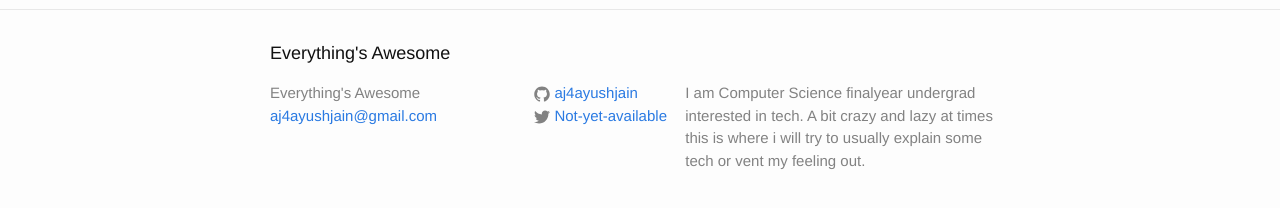
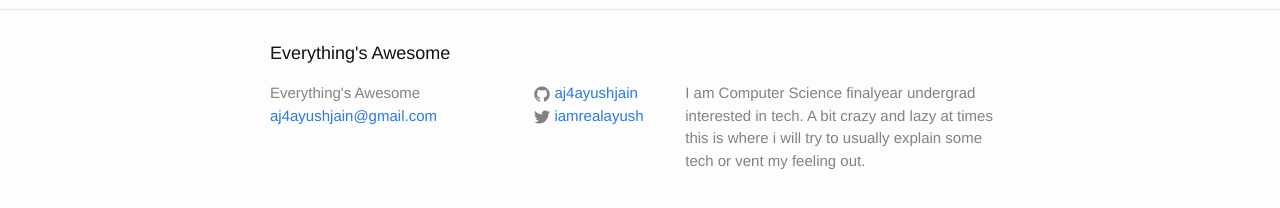
Before and after one commit to aj4ayushjain/aj4ayushjain.github.io, a Jekyll site: the page built from index.html, in a window 1280 px wide. Shown: the part 647-855 px from the top of the page. Built offline with Jekyll 4.4.1, drawn with Linux system fonts in a browser that asks for light colours.

Commit message:
Update twitter handle

```diff
--- a/_config.yml
+++ b/_config.yml
@@ -12,7 +12,7 @@ description: > # this means to ignore newlines until "baseurl:"
   I am Computer Science finalyear undergrad interested in tech. A bit crazy and lazy at times this is where i will try to  usually explain some tech or vent my feeling out.
 baseurl: "" # the subpath of your site, e.g. /blog
 url: "https://aj4ayushjain.github.io/" # the base hostname & protocol for your site
-twitter_username: Not-yet-available
+twitter_username: iamrealayush
 github_username:  aj4ayushjain
 linkedin_username: ayushjain0402
 
```
